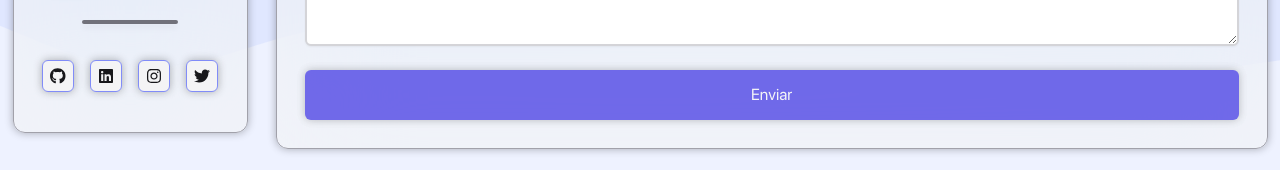
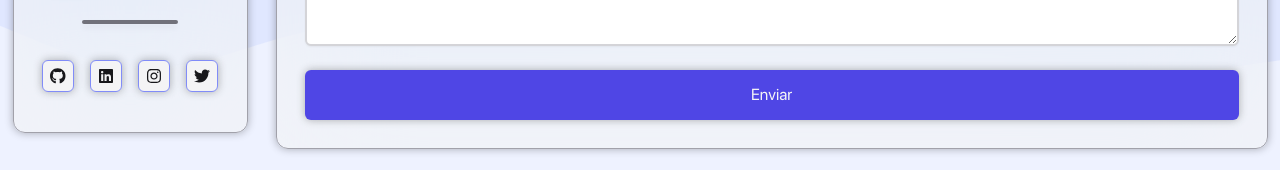
Before and after one commit to barrosgusta/Vite-Portfolio, a React (Vite) app: page /contact in a window 1280 px wide. Shown: the part 653-823 px from the top of the page. Built offline with nearby package versions, Linux system fonts and the light colour scheme.

Commit message:
fix SubmitButton disabled condition

```diff
--- a/src/components/MainForm/content/Contact.tsx
+++ b/src/components/MainForm/content/Contact.tsx
@@ -123,7 +123,7 @@ export function ContactContent() {
                             <Check/> :
                             undefined
                         }
-                        disabled={submitButtonText === "Enviando..." || "Mensagem Enviada!" ? true : false}
+                        disabled={submitButtonText === "Enviando..." || submitButtonText === "Mensagem Enviada!" ? true : false}
                         className="w-full"
                     />
                 </form>
```
